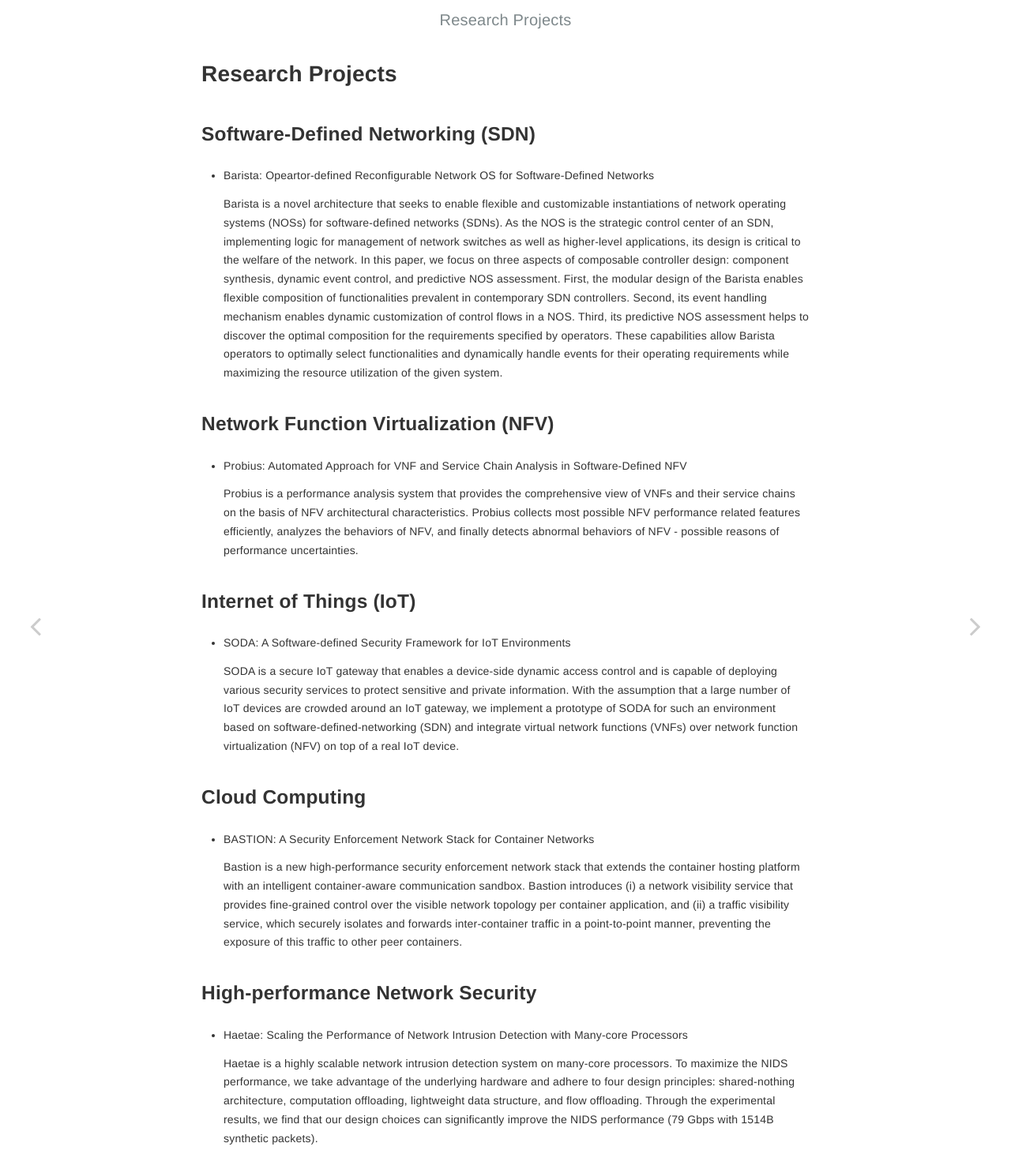
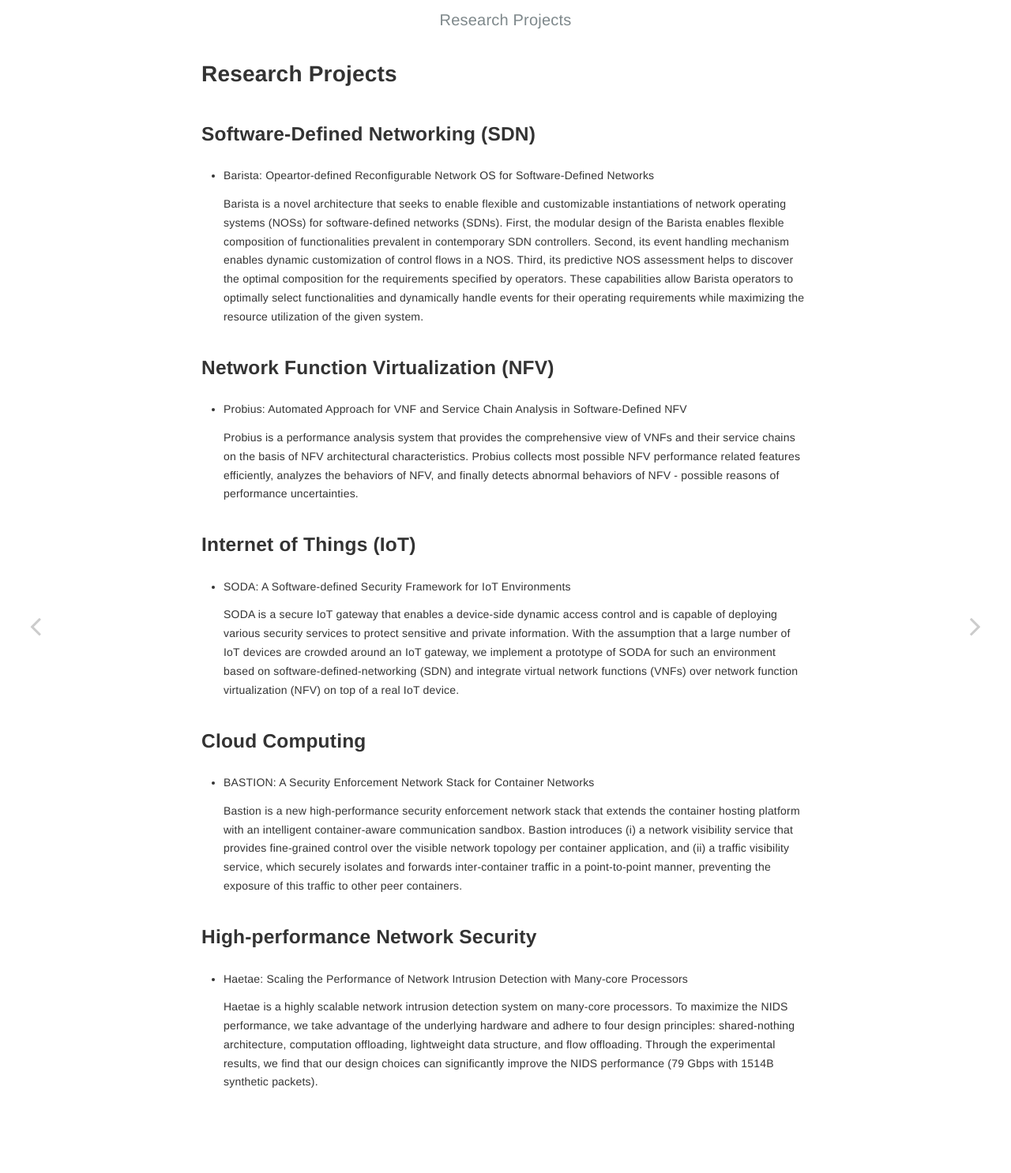
Before and after one commit to nam-jaehyun/nam-jaehyun.github.io, a Jekyll site: the page built from _posts/2022-07-01-research.md, in a window 1280 px wide. Shown: the whole page at 79% size. Built offline with Jekyll 4.4.1, drawn with Linux system fonts in a browser that asks for light colours.

Commit message:
update research projects
Signed-off-by: Jaehyun Nam <jn@accuknox.com>

```diff
--- a/_posts/2022-07-01-research.md
+++ b/_posts/2022-07-01-research.md
@@ -10,7 +10,7 @@ layout: post
 
 - Barista: Opeartor-defined Reconfigurable Network OS for Software-Defined Networks
 
-	Barista is a novel architecture that seeks to enable flexible and customizable instantiations of network operating systems (NOSs) for software-defined networks (SDNs). As the NOS is the strategic control center of an SDN, implementing logic for management of network switches as well as higher-level applications, its design is critical to the welfare of the network. In this paper, we focus on three aspects of composable controller design: component synthesis, dynamic event control, and predictive NOS assessment. First, the modular design of the Barista enables flexible composition of functionalities prevalent in contemporary SDN controllers. Second, its event handling mechanism enables dynamic customization of control flows in a NOS. Third, its predictive NOS assessment helps to discover the optimal composition for the requirements specified by operators. These capabilities allow Barista operators to optimally select functionalities and dynamically handle events for their operating requirements while maximizing the resource utilization of the given system.
+	Barista is a novel architecture that seeks to enable flexible and customizable instantiations of network operating systems (NOSs) for software-defined networks (SDNs). First, the modular design of the Barista enables flexible composition of functionalities prevalent in contemporary SDN controllers. Second, its event handling mechanism enables dynamic customization of control flows in a NOS. Third, its predictive NOS assessment helps to discover the optimal composition for the requirements specified by operators. These capabilities allow Barista operators to optimally select functionalities and dynamically handle events for their operating requirements while maximizing the resource utilization of the given system.
 
 ## Network Function Virtualization (NFV)
 
```
